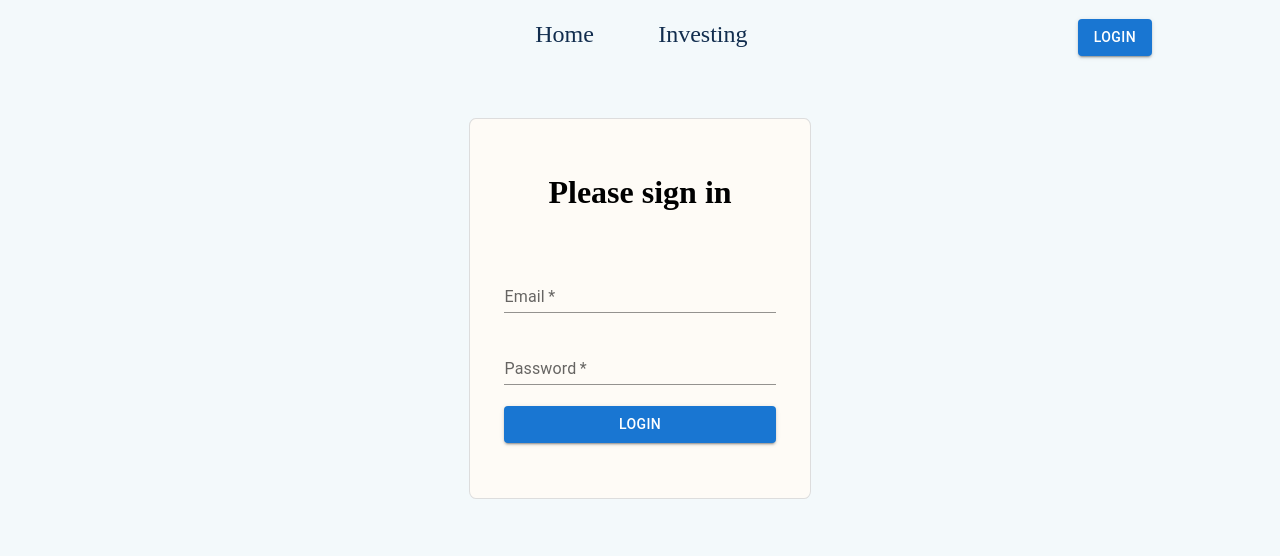
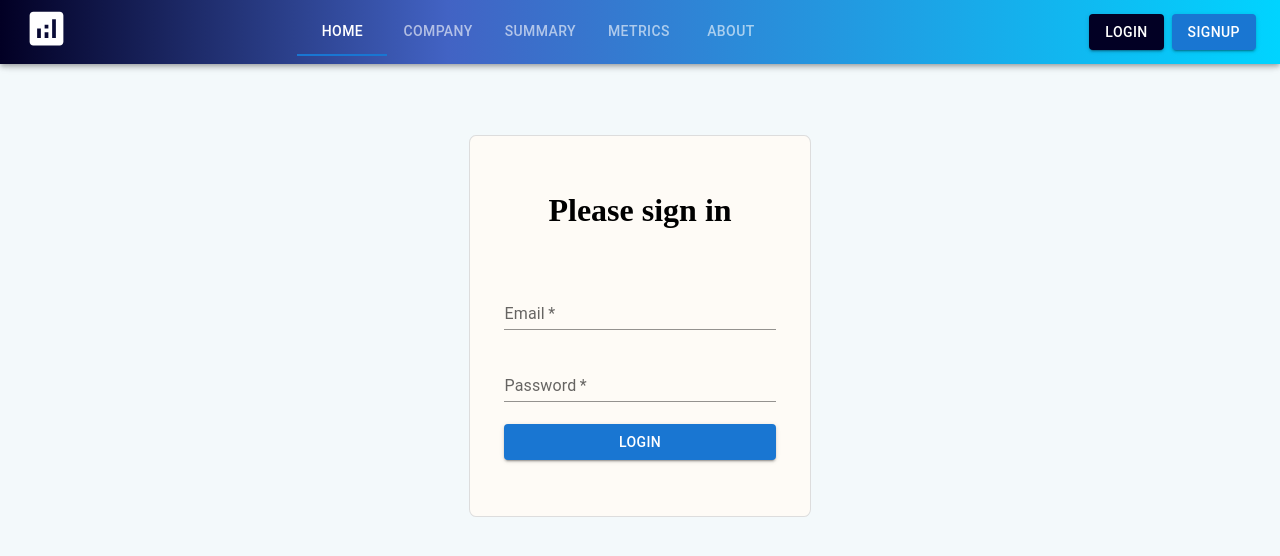
Before and after one commit to gshawnr/react_fin_trade, a React (Create React App) app: page /login in a window 1280 px wide. Shown: the top 556 px of the page. Built offline with nearby package versions, Linux system fonts and the light colour scheme; no server answers.

Commit message:
update navbar using mui components

```diff
--- a/src/components/App.css
+++ b/src/components/App.css
@@ -6,9 +6,6 @@
 
 body {
   background-color: #f3f9fb;
-  min-height: 100vh;
-  /* max-height: 90vh;
-  min-height: 90vh; */
 }
 
 .MuiTextField-root {
@@ -16,9 +13,9 @@ body {
 }
 
 .container {
-  margin: 0 5% 2%;
-  max-height: 90vh;
-  min-height: 90vh;
+  margin: 5% 5% 2%;
+  height: 100%;
+  min-width: 400px;
 }
 
 a {
--- a/src/components/App.js
+++ b/src/components/App.js
@@ -9,12 +9,13 @@ import {
 
 import { navigationHelper } from "../utils/navigationHelper";
 
+import About from "../screens/About";
+import Company from "../screens/Company";
 import Home from "../screens/Home";
+import Investing from "../screens/Investing";
 import Login from "../screens/Login";
-import Investing from "../screens/Investing";
+import Metric from "../screens/Metric";
 import Summary from "../screens/Summary";
-import Metric from "../screens/Metric";
-import Company from "../screens/Company";
 
 function App() {
   const { state: authState } = useContext(AuthContext);
@@ -24,6 +25,7 @@ function App() {
   return (
     <Routes>
       <Route path="/" element={<Home />} />
+      <Route path="/about" element={<About />} />
       <Route path="/investing" element={<Investing />} />
       <Route path="/investing/summary" element={<Summary />} />
       <Route path="/investing/metric" element={<Metric />} />
--- /dev/null
+++ b/src/components/Drawer.jsx
@@ -0,0 +1,51 @@
+import React, { useState } from "react";
+import { useNavigate } from "react-router-dom";
+import {
+  Drawer as DrawerMUI,
+  IconButton,
+  List,
+  ListItemButton,
+  ListItemIcon,
+  ListItemText,
+} from "@mui/material";
+import MenuRoundedIcon from "@mui/icons-material/MenuRounded";
+
+function Drawer({ links }) {
+  const navigate = useNavigate();
+  const [open, setOpen] = useState(false);
+  return (
+    <>
+      <DrawerMUI
+        PaperProps={{ sx: { backgroundColor: "#576CBC" } }}
+        open={open}
+        onClose={() => setOpen(false)}
+      >
+        <List>
+          {links.map((link) => {
+            return (
+              <ListItemButton
+                key={link.name}
+                divider
+                onClick={() => setOpen(false)}
+              >
+                <ListItemIcon onClick={() => navigate(link.path)}>
+                  <ListItemText sx={{ color: "white" }}>
+                    {link.name}
+                  </ListItemText>
+                </ListItemIcon>
+              </ListItemButton>
+            );
+          })}
+        </List>
+      </DrawerMUI>
+      <IconButton
+        sx={{ marginLeft: "auto", color: "white" }}
+        onClick={() => setOpen(!open)}
+      >
+        <MenuRoundedIcon />
+      </IconButton>
+    </>
+  );
+}
+
+export default Drawer;
--- a/src/components/Nav.css
+++ /dev/null
@@ -1,100 +0,0 @@
-nav {
-  padding: 1% 0;
-  justify-content: space-around;
-}
-
-.hamburger {
-  display: none;
-}
-
-.sublinks {
-  display: none;
-  position: absolute;
-  background-color: rgba(243, 249, 251, 0.5);
-  min-width: 100px;
-  box-shadow: 0px 4px 8px 0px rgba(0, 0, 0, 0.5);
-  border-radius: 2%;
-  padding: 1% 0;
-  z-index: 1;
-}
-
-.sublinks a {
-  color: #112d4e;
-  padding: 5px 6px;
-  text-decoration: none;
-  display: block;
-}
-
-.sublinks a:hover {
-  /* background-color: #f3f9fb; */
-}
-
-.investing:hover .investing-sublinks {
-  display: block;
-}
-
-.navlinks-expand {
-  display: flex;
-  flex-direction: column;
-  position: absolute;
-  background-color: white;
-  border: 1px solid #ddd;
-  padding: 10px;
-  z-index: 1;
-  width: 100%;
-  top: 70px;
-  left: 0;
-}
-
-.navlinks-expand .sublinks-expand a {
-  color: #112d4e;
-  margin: 10px 0;
-  text-decoration: none;
-}
-
-.navlinks-expand .investing-dropdown a:hover {
-  text-decoration: underline;
-}
-
-nav a {
-  color: #112d4e;
-  display: block;
-  padding: 1%;
-  text-decoration: none;
-}
-
-a:hover {
-  text-decoration: underline;
-}
-
-.navlinks {
-  display: flex;
-  justify-content: center;
-}
-
-.active-link {
-  text-decoration: underline;
-  font-weight: bolder;
-}
-
-@media (max-width: 700px) {
-  nav {
-    display: none;
-  }
-}
-
-@media (max-width: 960px) {
-  nav {
-    justify-content: start;
-    margin: 5%;
-  }
-  .hamburger {
-    display: block;
-  }
-  .navlinks {
-    display: none;
-  }
-  .navlinks-expand {
-    display: block;
-  }
-}
--- a/src/components/Nav.jsx
+++ b/src/components/Nav.jsx
@@ -1,118 +1,108 @@
-import React, { useState, useEffect } from "react";
-import { useNavigate } from "react-router-dom";
-import { Button } from "@mui/material";
-import { useLocation, Link } from "react-router-dom";
+import React, { useState } from "react";
+import { useLocation, Link, useNavigate } from "react-router-dom";
+import {
+  AppBar,
+  Box,
+  Button,
+  Grid,
+  Tab,
+  Tabs,
+  Toolbar,
+  Typography,
+  useMediaQuery,
+  useTheme,
+} from "@mui/material";
+import AnalyticsIcon from "@mui/icons-material/Analytics";
 
-import "./Nav.css";
-
-function Nav() {
-  const [activePath, setActivePath] = useState("");
-  const [navlinksClass, setNavlinksClass] = useState("navlinks");
-  const [investingLinksClass, setInvestingLinksClass] = useState("sublinks");
-
-  let location = useLocation();
-  let navigate = useNavigate();
-
-  useEffect(() => {
-    const { pathname = null } = location;
-    setActivePath(pathname);
-  }, [location]);
+import Drawer from "./Drawer";
+import { height } from "@mui/system";
 
 const links = [
   { name: "Home", path: "/" },
-    {
-      name: "Investing",
-      path: "/investing",
-      className: "investing-dropdown",
-      sublinks: [
-        { name: "Companies", path: "/investing/company" },
-        { name: "Summaries", path: "/investing/summary" },
+  { name: "Company", path: "/investing/company" },
+  { name: "Summary", path: "/investing/summary" },
   { name: "Metrics", path: "/investing/metric" },
-      ],
-    },
+  { name: "About", path: "/about" },
 ];
 
-  const navExpand = (e, linkName) => {
-    e.preventDefault();
-    if (linkName === "Investing") {
-      setInvestingLinksClass((prev) => {
-        if (prev === "sublinks") return "sublinks sublinks-expand";
-        else return "sublinks";
-      });
-    } else
-      setNavlinksClass((prev) => {
-        if (prev === "navlinks") return "navlinks navlinks-expand";
-        else return "navlinks";
-      });
+function Nav() {
+  const navigate = useNavigate();
+  const [value, setValue] = useState(0);
+  const theme = useTheme();
+  const isMatch = useMediaQuery(theme.breakpoints.down("md"));
+
+  const handleTabChange = (link) => {
+    navigate(link.path);
   };
 
   return (
-    <nav>
-      <div className="navbar">
-        <a href="#" className="hamburger" onClick={(e) => navExpand(e)}>
-          <i className="fa fa-bars" aria-hidden="true"></i>
-        </a>
-        <div className={navlinksClass}>
-          <div>
-            <Link
+    <div
+      style={
+        isMatch
+          ? { marginBottom: "15%" }
+          : { marginBottom: "0%", height: "15px" }
+      }
+    >
+      <AppBar
+        sx={{
+          backgroundImage:
+            "linear-gradient(90deg, rgba(2,0,36,1) 0%, rgba(66,99,196,1) 35%, rgba(0,212,255,1) 100%)",
+        }}
+      >
+        <Toolbar>
+          {isMatch ? (
+            <>
+              <Typography>
+                <AnalyticsIcon sx={{ fontSize: 45 }} />
+              </Typography>
+              <Drawer links={[...links, { name: "Login", path: "/login" }]} />
+            </>
+          ) : (
+            <Grid container spacing={1} sx={{ placeItems: "center" }}>
+              <Grid item xs={2}>
+                <Typography>
+                  <AnalyticsIcon sx={{ fontSize: 45 }} />
+                </Typography>
+              </Grid>
+              <Grid item xs={6}>
+                <Tabs
+                  centered
+                  textColor="inherit"
+                  indicatorColor="primary"
+                  value={value}
+                  onChange={(e, value) => setValue(value)}
+                >
+                  {links.map((link) => {
+                    return (
+                      <Tab
+                        key={link.name}
+                        label={link.name}
+                        onClick={() => handleTabChange(link)}
+                      />
+                    );
+                  })}
+                </Tabs>
+              </Grid>
+              <Grid item xs={1} />
+              <Grid item xs={3}>
+                <Box sx={{ display: "flex" }}>
+                  <Button
                     variant="contained"
-              key="/"
-              className={activePath === "/" ? "active-link" : ""}
-              to="/"
+                    sx={{ marginLeft: "auto", background: "rgba(2,0,36,1)" }}
+                    onClick={() => navigate("/login")}
                   >
-              Home
-            </Link>
-          </div>
-          <div className="investing">
-            <Link
-              variant="contained"
-              key="/investing"
-              className={activePath === "/investing" ? "active-link" : ""}
-              to="/investing"
-            >
-              Investing
-            </Link>
-            <div className="sublinks investing-sublinks">
-              <Link
-                variant="contained"
-                key="/investing/company"
-                className={
-                  activePath === "/investing/company" ? "active-link" : ""
-                }
-                to="/investing/company"
-              >
-                Companies
-              </Link>
-              <Link
-                variant="contained"
-                key="/investing/summary"
-                className={
-                  activePath === "/investing/summary" ? "active-link" : ""
-                }
-                to="/investing/summary"
-              >
-                Summaries
-              </Link>
-              <Link
-                variant="contained"
-                key="/investing/metric"
-                className={
-                  activePath === "/investing/metric" ? "active-link" : ""
-                }
-                to="/investing/metric"
-              >
-                Metrics
-              </Link>
-            </div>
-          </div>
-        </div>
-      </div>
-      <div style={{ position: "absolute", right: "10%" }}>
-        <Button variant="contained" onClick={(e) => navigate("/login")}>
                     Login
                   </Button>
+                  <Button variant="contained" sx={{ marginLeft: 1 }}>
+                    Signup
+                  </Button>
+                </Box>
+              </Grid>
+            </Grid>
+          )}
+        </Toolbar>
+      </AppBar>
     </div>
-    </nav>
   );
 }
 
--- a/src/components/Table.jsx
+++ b/src/components/Table.jsx
@@ -188,7 +188,7 @@ export default function EnhancedTable({
   const [orderBy, setOrderBy] = useState(primaryKeyName);
   const [selected, setSelected] = useState([]);
   const [pageNum, setPageNum] = useState(0);
-  const [dense, setDense] = useState(false);
+  const [dense, setDense] = useState(true);
   const [rowsPerPage, setRowsPerPage] = useState(INITIAL_PAGE_SIZE);
   const [tableColumns, setTableColumns] = useState(columns);
   const [rows, setRows] = useState([]);
@@ -384,7 +384,7 @@ export default function EnhancedTable({
                         {tableColumns.map((item, index) => {
                           return (
                             <TableCell key={index} align="center">
-                              {item.dataType === "number"
+                              {row[item.name] && item.dataType === "number"
                                 ? row[item.name].toLocaleString("en-US")
                                 : row[item.name]}
                             </TableCell>
--- /dev/null
+++ b/src/screens/About.jsx
@@ -0,0 +1,7 @@
+import React from "react";
+
+function About() {
+  return <h1>About</h1>;
+}
+
+export default About;
```
Also changed, not shown: src/screens/About.css (added). Lines whose indentation alone changed are shown as unchanged.
